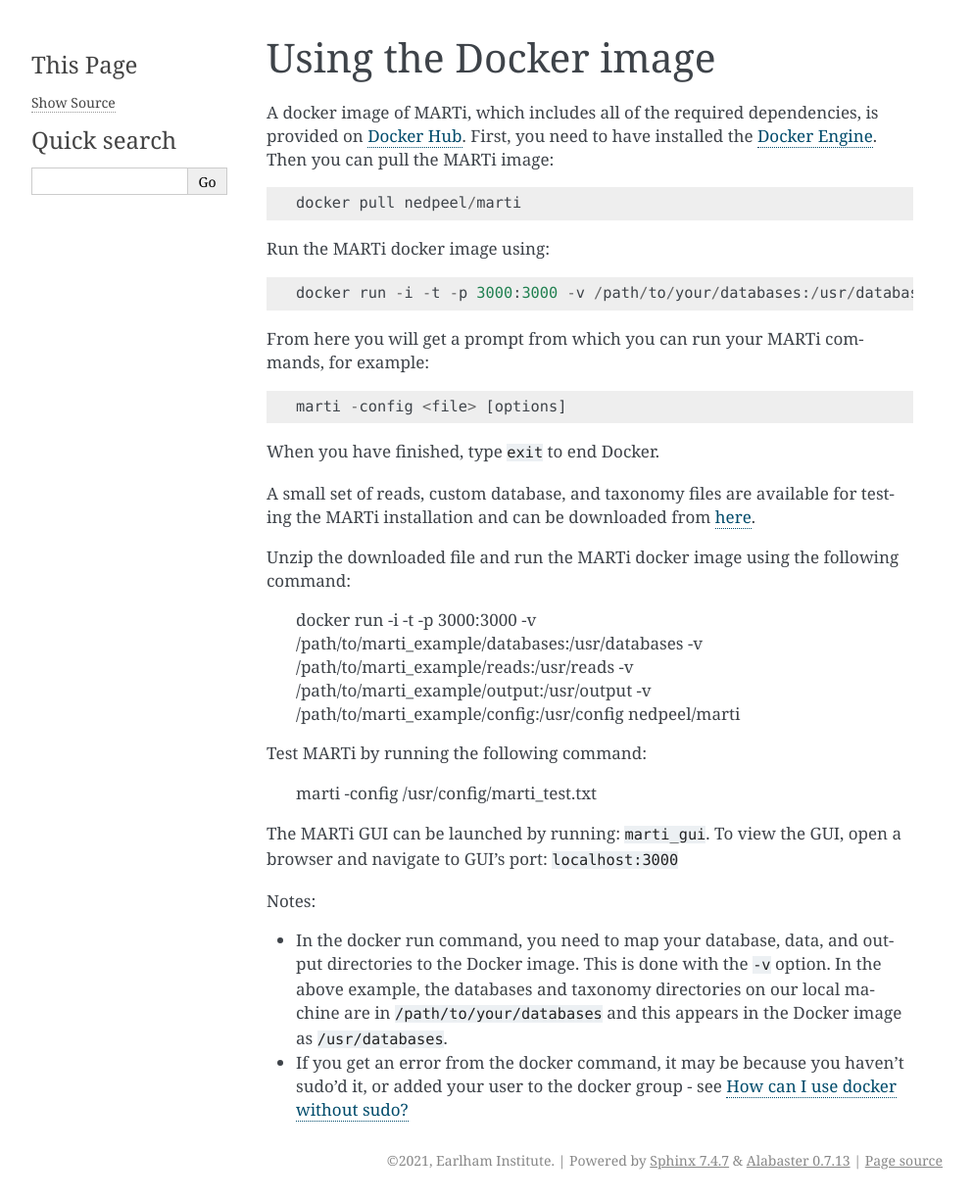
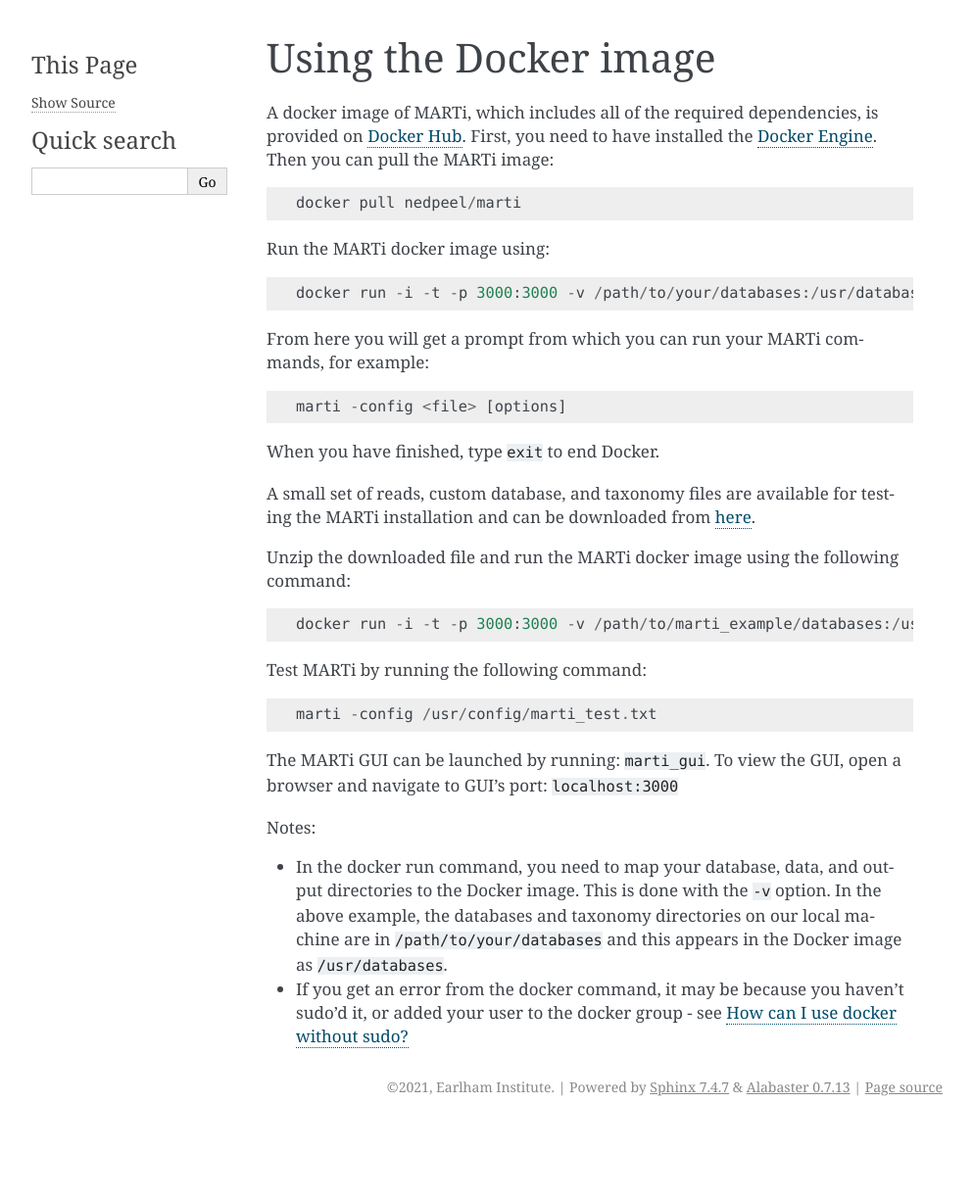
Before and after one commit to richardmleggett/MARTi, a Sphinx documentation site: the page built from docs/source/docker.rst, in a window 1280 px wide. Shown: the whole page at 98% size, without its empty margins (148-1141 px from the left). Built offline with Sphinx 7.4.7, drawn with Linux system fonts in a browser that asks for light colours; formulas are drawn with MathJax 3; after the commit the page ends 1149 px from its top, so only the background shows below that.

Commit message:
Update docker.rst

```diff
--- a/docs/source/docker.rst
+++ b/docs/source/docker.rst
@@ -19,11 +19,11 @@
 
 A small set of reads, custom database, and taxonomy files are available for testing the MARTi installation and can be downloaded from `here <https://nbicloud-my.sharepoint.com/:u:/g/personal/peeln_nbi_ac_uk/EUwY6lJhyAtHtuq5FB6vW1YBvlxZ-Vcl-9XUyEMPA0TMJA?e=g7jKty>`__.
 
-Unzip the downloaded file and run the MARTi docker image using the following command:
+Unzip the downloaded file and run the MARTi docker image using the following command::
 
   docker run -i -t -p 3000:3000 -v /path/to/marti_example/databases:/usr/databases -v /path/to/marti_example/reads:/usr/reads -v /path/to/marti_example/output:/usr/output -v /path/to/marti_example/config:/usr/config nedpeel/marti
 
-Test MARTi by running the following command:
+Test MARTi by running the following command::
 
   marti -config /usr/config/marti_test.txt
 
```
